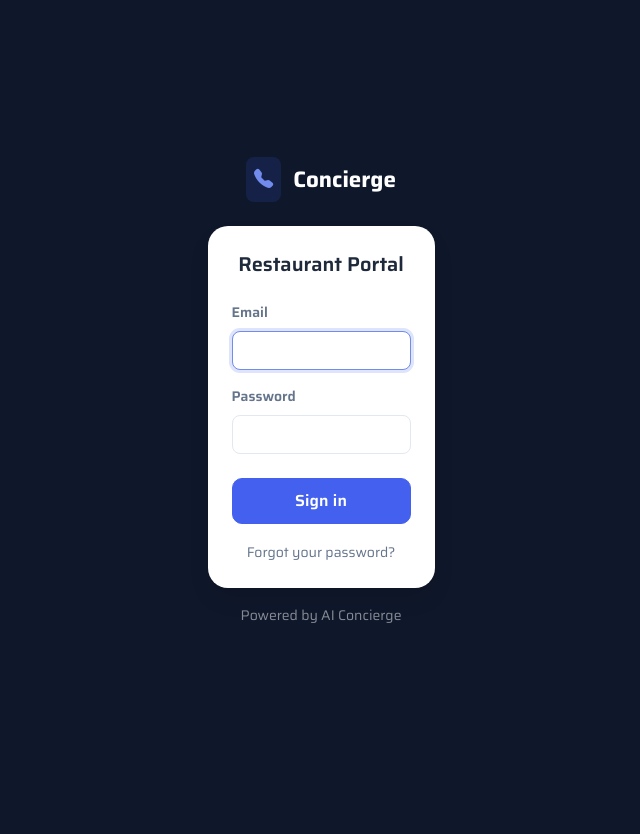
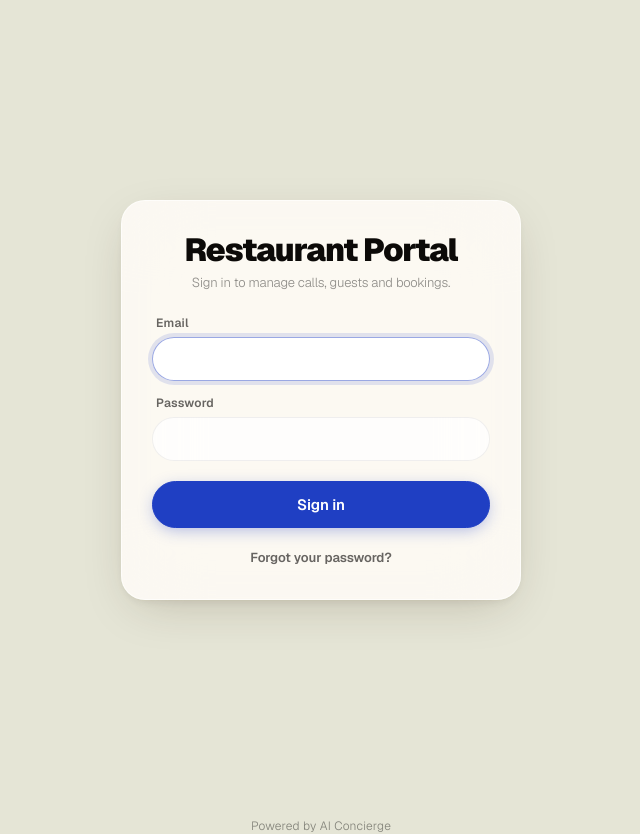
Before and after one commit to elperroloc0/concierge, a Django app: page /portal/login/ in a window 1280 px wide. Shown: the whole page, without its empty margins (319-959 px from the left). Before the commit the page ends 623 px from the top, so only its background shows below. Run offline with Django 5.2, Linux system fonts and the light colour scheme.

Commit message:
feat: portal v2 design system + login page pilot
Introduces portal-v2.css with cobalt-on-cream palette, Geist
typography (300/600/900), pill controls, and glass surfaces.
Login page rewritten as the pilot screen — other pages still
use portal.css until migrated.

Co-Authored-By: Claude Opus 4.7 <noreply@anthropic.com>

```diff
--- /dev/null
+++ b/backend/restaurants/static/css/portal-v2.css
@@ -0,0 +1,264 @@
+/* ============================================================
+   CONCIERGE PORTAL — V2 (Soft Glass)
+   Pilot: login page. Other pages still use portal.css.
+   ============================================================ */
+
+@import url('https://fonts.googleapis.com/css2?family=Geist:wght@300;600;900&family=Geist+Mono:wght@400;600&display=swap');
+
+:root {
+  /* Light cream palette — cream-50 warm, deeper steps desaturated to off-white */
+  --cream-50:  #f8f8e8;
+  --cream-100: #efefe0;
+  --cream-200: #e5e5d6;
+  --cream-300: #d2d2c4;
+  --warm-line:        rgba(0, 0, 0, 0.06);
+  --warm-line-strong: rgba(0, 0, 0, 0.10);
+
+  /* Ink */
+  --ink:          #0c0a08;
+  --ink-soft:     #2a2722;
+  --muted:        rgba(12, 10, 8, 0.45);
+  --muted-strong: rgba(12, 10, 8, 0.62);
+
+  /* Single accent: cobalt blue */
+  --accent:       #1f3fc3;
+  --accent-light: #5973d8;
+  --accent-deep:  #173098;
+
+  /* Glass surfaces */
+  --glass:        rgba(255, 252, 248, 0.62);
+  --glass-strong: rgba(255, 252, 248, 0.85);
+  --glass-border: rgba(255, 255, 255, 0.60);
+
+  --shadow-soft: 0 6px 28px -10px rgba(56, 36, 12, 0.18), 0 2px 6px -2px rgba(56, 36, 12, 0.08);
+  --shadow-card: 0 14px 50px -16px rgba(56, 36, 12, 0.25), 0 4px 12px -4px rgba(56, 36, 12, 0.10);
+}
+
+/* ── Reset ────────────────────────────────────────────────── */
+*, *::before, *::after { box-sizing: border-box; }
+html, body { margin: 0; padding: 0; }
+body {
+  background: var(--cream-200);
+  font-family: 'Geist', -apple-system, system-ui, sans-serif;
+  font-weight: 300;
+  color: var(--ink);
+  -webkit-font-smoothing: antialiased;
+  letter-spacing: -0.011em;
+}
+.mono { font-family: 'Geist Mono', ui-monospace, monospace; letter-spacing: -0.02em; }
+
+/* ── Backdrop (warm orbs + grain) ─────────────────────────── */
+.v2-backdrop {
+  position: fixed; inset: 0;
+  z-index: -1;
+  overflow: hidden;
+  background:
+    radial-gradient(ellipse 60% 50% at 20% 0%,    #f8f8e8 0%, transparent 60%),
+    radial-gradient(ellipse 50% 60% at 100% 100%, #d2d2c4 0%, transparent 60%),
+    linear-gradient(160deg, #e5e5d6 0%, #d2d2c4 100%);
+}
+.orb-accent,
+.orb-cream {
+  position: absolute;
+  border-radius: 50%;
+  pointer-events: none;
+}
+.orb-accent {
+  width: 380px; height: 380px;
+  background: radial-gradient(circle at 35% 35%,
+              #c7d2ff 0%, #1f3fc3 35%, #173098 75%, rgba(23, 48, 152, 0) 100%);
+  filter: blur(0.5px);
+}
+.orb-cream {
+  width: 320px; height: 320px;
+  background: radial-gradient(circle at 40% 40%,
+              #fafaee 0%, #d2d2c4 50%, rgba(210, 210, 196, 0) 100%);
+}
+/* Subtle film grain (applied to a wrapper) */
+.grain { position: relative; }
+.grain::after {
+  content: '';
+  position: absolute; inset: 0;
+  pointer-events: none;
+  background-image: radial-gradient(circle, rgba(56, 36, 12, 0.07) 0.5px, transparent 0.5px);
+  background-size: 3px 3px;
+  mix-blend-mode: multiply;
+  opacity: 0.4;
+}
+
+/* ── Glass surfaces ───────────────────────────────────────── */
+.glass {
+  background: var(--glass);
+  backdrop-filter: blur(32px) saturate(140%);
+  -webkit-backdrop-filter: blur(32px) saturate(140%);
+  border: 1px solid var(--glass-border);
+  border-radius: 24px;
+  box-shadow: var(--shadow-soft);
+}
+.glass-deep {
+  background: var(--glass-strong);
+  backdrop-filter: blur(40px) saturate(160%);
+  -webkit-backdrop-filter: blur(40px) saturate(160%);
+  border: 1px solid var(--glass-border);
+  border-radius: 24px;
+  box-shadow: var(--shadow-card);
+}
+.paper {
+  background: var(--cream-50);
+  border: 1px solid var(--warm-line);
+  border-radius: 20px;
+}
+
+/* ── Typography ───────────────────────────────────────────── */
+h1 { font-weight: 900; letter-spacing: -0.040em; line-height: 1.02; margin: 0; }
+h2 { font-weight: 900; letter-spacing: -0.035em; line-height: 1.05; margin: 0; }
+h3 { font-weight: 600; letter-spacing: -0.020em; line-height: 1.15; margin: 0; }
+p  { margin: 0; }
+
+.label-tiny {
+  font-size: 10.5px;
+  font-weight: 600;
+  letter-spacing: 0.08em;
+  text-transform: uppercase;
+  color: var(--muted);
+}
+
+/* ── Buttons (pill, soft) ─────────────────────────────────── */
+.btn {
+  display: inline-flex; align-items: center; justify-content: center; gap: 8px;
+  padding: 10px 18px;
+  border-radius: 99px;
+  background: white;
+  border: 1px solid var(--warm-line-strong);
+  font: 600 14px 'Geist', sans-serif;
+  letter-spacing: -0.01em;
+  color: var(--ink);
+  cursor: pointer;
+  box-shadow: 0 2px 6px rgba(56, 36, 12, 0.06);
+  transition: transform 0.15s ease, box-shadow 0.15s ease, background 0.15s ease;
+  white-space: nowrap;
+  text-decoration: none;
+}
+.btn:hover { transform: translateY(-1px); box-shadow: 0 4px 14px rgba(56, 36, 12, 0.10); }
+.btn:active { transform: translateY(0); }
+
+.btn-ink {
+  background: var(--ink);
+  color: white;
+  border-color: var(--ink);
+}
+.btn-ink:hover { background: #1a1714; }
+
+.btn-accent {
+  background: var(--accent);
+  color: white;
+  border: 1px solid var(--accent);
+  box-shadow: 0 4px 16px -2px rgba(31, 63, 195, 0.35);
+}
+.btn-accent:hover { background: var(--accent-deep); border-color: var(--accent-deep); box-shadow: 0 6px 22px -2px rgba(31, 63, 195, 0.45); }
+
+.btn-ghost {
+  background: transparent;
+  border-color: transparent;
+  box-shadow: none;
+}
+.btn-ghost:hover { background: rgba(0,0,0,0.05); box-shadow: none; transform: none; }
+
+.btn-block { width: 100%; }
+.btn-lg    { padding: 13px 22px; font-size: 15px; }
+.btn-sm    { padding: 6px 12px; font-size: 12px; }
+
+/* ── Form inputs ──────────────────────────────────────────── */
+.field { display: flex; flex-direction: column; gap: 6px; }
+.field-label {
+  font: 600 12px 'Geist', sans-serif;
+  letter-spacing: 0.02em;
+  color: var(--muted-strong);
+  padding-left: 4px;
+}
+.input {
+  width: 100%;
+  padding: 12px 16px;
+  border-radius: 99px;
+  background: rgba(255, 255, 255, 0.75);
+  border: 1px solid var(--warm-line);
+  font: 300 14px 'Geist', sans-serif;
+  letter-spacing: -0.01em;
+  color: var(--ink);
+  outline: none;
+  transition: border-color 0.15s ease, box-shadow 0.15s ease, background 0.15s ease;
+}
+.input::placeholder { color: var(--muted); }
+.input:focus {
+  border-color: rgba(31, 63, 195, 0.45);
+  background: rgba(255, 255, 255, 0.92);
+  box-shadow: 0 0 0 4px rgba(31, 63, 195, 0.12);
+}
+
+/* ── Brand (sparkle + wordmark) ───────────────────────────── */
+.brand-row {
+  display: inline-flex; align-items: center; gap: 8px;
+}
+.brand-sparkle {
+  font-size: 22px;
+  color: var(--accent);
+  line-height: 1;
+}
+.brand-text {
+  font: 900 22px 'Geist', sans-serif;
+  letter-spacing: -0.03em;
+  color: var(--ink);
+}
+
+/* ── Alert (error message) ────────────────────────────────── */
+.v2-alert {
+  padding: 12px 16px;
+  border-radius: 16px;
+  background: rgba(254, 226, 226, 0.70);
+  border: 1px solid rgba(220, 38, 38, 0.20);
+  color: #991b1b;
+  font: 600 13px 'Geist', sans-serif;
+  letter-spacing: -0.005em;
+}
+
+/* ── Link (subdued) ───────────────────────────────────────── */
+.link-muted {
+  color: var(--muted-strong);
+  text-decoration: none;
+  font: 600 13px 'Geist', sans-serif;
+  letter-spacing: -0.005em;
+}
+.link-muted:hover { color: var(--accent-deep); }
+
+/* ── Login screen layout ──────────────────────────────────── */
+.login-shell {
+  min-height: 100vh;
+  display: flex; align-items: center; justify-content: center;
+  padding: 32px 20px;
+  position: relative;
+}
+.login-card {
+  width: 100%;
+  max-width: 400px;
+  padding: 32px 30px;
+  position: relative;
+  z-index: 2;
+}
+.login-card h2 {
+  font-size: 32px;
+  text-align: center;
+}
+.login-tagline {
+  font-size: 13px;
+  color: var(--muted);
+  text-align: center;
+  margin-top: 8px;
+  margin-bottom: 24px;
+}
+.login-foot {
+  text-align: center;
+  margin-top: 18px;
+  color: var(--muted);
+  font-size: 12px;
+  letter-spacing: 0.02em;
+}
--- a/backend/restaurants/templates/portal/login.html
+++ b/backend/restaurants/templates/portal/login.html
@@ -4,46 +4,46 @@
 <head>
   <meta charset="utf-8">
   <meta name="viewport" content="width=device-width, initial-scale=1">
-  <title>Login — Concierge Portal</title>
-  <link href="https://cdn.jsdelivr.net/npm/bootstrap@5.3.3/dist/css/bootstrap.min.css" rel="stylesheet">
-  <link href="{% static 'css/portal.css' %}" rel="stylesheet">
-  <style>
-    body { background: var(--color-sidebar-bg); min-height: 100vh; display: flex; align-items: center; justify-content: center; }
-    .login-card { border: none; border-radius: var(--radius-xl); width: 100%; max-width: 380px; box-shadow: var(--shadow-lg); }
-    .brand-text { color: #fff; font-weight: 700; font-size: 1.4rem; display: flex; align-items: center; justify-content: center; }
-    .brand-text i { color: var(--color-primary-400); background: rgb(67 97 238 / 0.15); padding: 8px; border-radius: var(--radius-sm); margin-right: 12px; font-size: 1.2rem; }
-  </style>
+  <title>Sign in — Concierge Portal</title>
+  <link href="{% static 'css/portal-v2.css' %}" rel="stylesheet">
 </head>
-<body class="fade-in">
-  <div class="text-center">
-    <div class="brand-text mb-4"><i class="bi bi-telephone-fill"></i> Concierge</div>
-    <div class="card login-card p-4 mx-auto">
-      <h5 class="mb-4">Restaurant Portal</h5>
+<body>
+  <div class="v2-backdrop grain">
+    <div class="orb-accent" style="top: -120px; right: -100px; opacity: 0.40;"></div>
+    <div class="orb-cream"  style="bottom: -100px; left: -80px; opacity: 0.70;"></div>
+  </div>
+
+  <main class="login-shell">
+    <div class="login-card glass-deep">
+      <h2>Restaurant Portal</h2>
+      <div class="login-tagline">Sign in to manage calls, guests and bookings.</div>
 
       {% if error %}
-        <div class="alert alert-danger py-2">{{ error }}</div>
+        <div class="v2-alert" style="margin-bottom: 16px;">{{ error }}</div>
       {% endif %}
 
-      <form method="post">
+      <form method="post" style="display: flex; flex-direction: column; gap: 14px;">
         {% csrf_token %}
-        <div class="mb-3 text-start">
-          <label class="form-label small fw-semibold">Email</label>
-          <input type="email" name="email" class="form-control" autofocus required>
+        <div class="field">
+          <label class="field-label" for="id_email">Email</label>
+          <input id="id_email" type="email" name="email" class="input" autofocus required>
         </div>
-        <div class="mb-4 text-start">
-          <label class="form-label small fw-semibold">Password</label>
-          <input type="password" name="password" class="form-control" required>
+        <div class="field">
+          <label class="field-label" for="id_password">Password</label>
+          <input id="id_password" type="password" name="password" class="input" required>
         </div>
-        <button type="submit" class="btn btn-primary w-100 btn-lg">Sign in</button>
-        <div class="text-center mt-3">
-          <a href="{% url 'portal_password_reset_request' %}" class="text-muted small text-decoration-none">
+        <button type="submit" class="btn btn-accent btn-lg btn-block" style="margin-top: 6px;">
+          Sign in
+        </button>
+        <div style="text-align: center; margin-top: 4px;">
+          <a href="{% url 'portal_password_reset_request' %}" class="link-muted">
             Forgot your password?
           </a>
         </div>
       </form>
     </div>
-    <p class="text-white-50 small mt-3">Powered by AI Concierge</p>
-  </div>
-  <link href="https://cdn.jsdelivr.net/npm/bootstrap-icons@1.11.3/font/bootstrap-icons.min.css" rel="stylesheet">
+  </main>
+
+  <div class="login-foot">Powered by AI Concierge</div>
 </body>
 </html>
```
